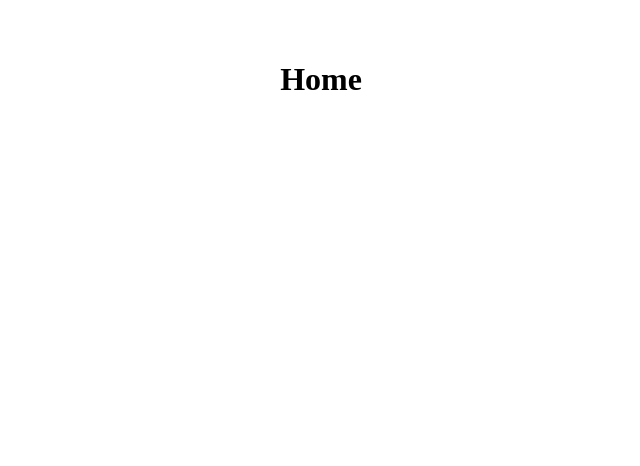
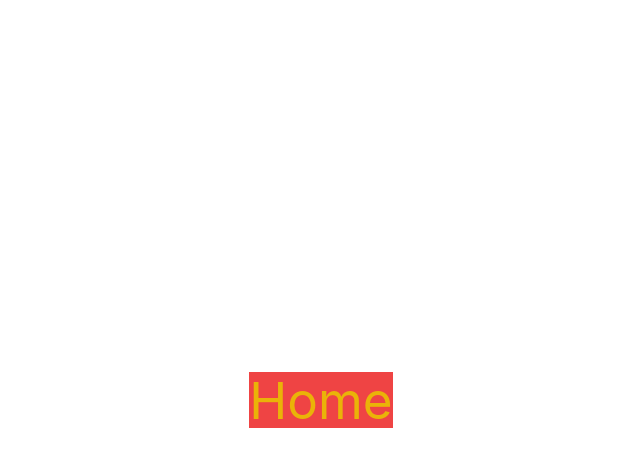
Before and after one commit to yacine37th/whale_hub, a React (Vite) app: page / in a window 1280 px wide. Shown: the top 466 px of the page, without its empty margins (319-959 px from the left). Built offline with nearby package versions, Linux system fonts and the light colour scheme.

Commit message:
probleme of taillwind fixed

```diff
--- a/src/App.jsx
+++ b/src/App.jsx
@@ -1,19 +1,25 @@
+import { useState } from 'react'
+import reactLogo from './assets/react.svg'
+import viteLogo from '/vite.svg'
+import './App.css'
+import Home from './home/Home'
 import { Route, Routes, useLocation, useNavigate } from "react-router-dom";
 
-import "./App.css";
-import Home from "./home/Home";
-import Login from "./auth/Login";
+import Login from './auth/Login'
 
 function App() {
+  const [count, setCount] = useState(0)
 
   return (
     <>
-      <Routes>
+     <Routes>
+
         <Route path="/" element={<Home />} />
         <Route path="/login" element={<Login />} />
+
       </Routes>
     </>
-  );
+  )
 }
 
-export default App;
+export default App
--- a/src/auth/Login.jsx
+++ b/src/auth/Login.jsx
@@ -2,7 +2,7 @@ import React from 'react'
 
 function Login() {
   return (
-    <div>Login</div>
+    <div className='bg-red-600'>Login</div>
   )
 }
 
--- a/src/home/Home.jsx
+++ b/src/home/Home.jsx
@@ -2,7 +2,7 @@ import React from 'react'
 
 function Home() {
   return (
-    <div><h1>Home</h1></div>
+    <div><h1 className='text-yellow-500 bg-red-500'>Home</h1></div>
   )
 }
 
```
Also changed, not shown: src/main.jsx (+10 -14 lines).
